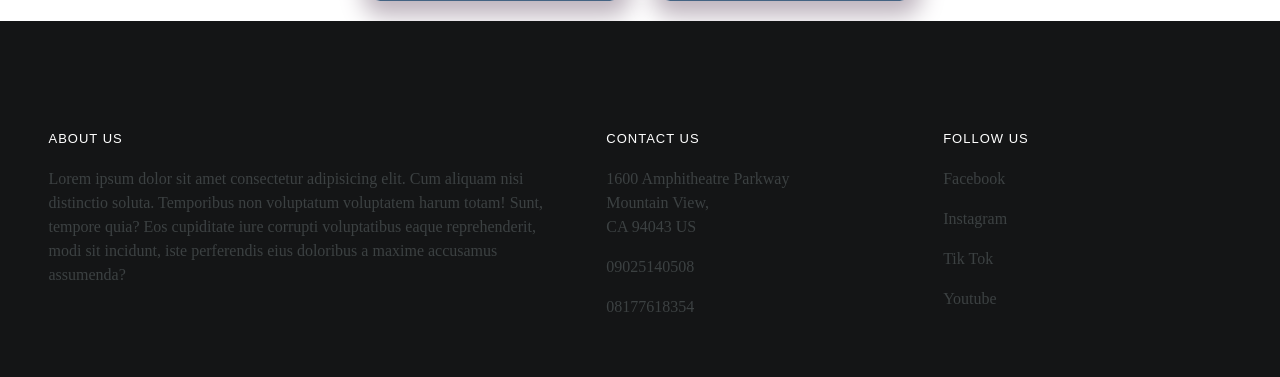
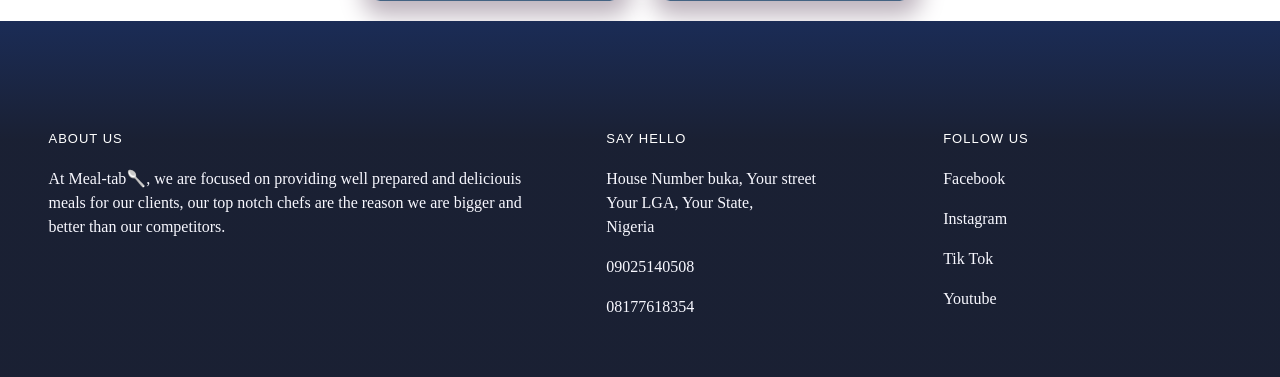
Before and after one commit to Tech-Genius/Meal-tab, a Django app: page /item/pizza/ in a window 1280 px wide. Shown: the part 956-1333 px from the top of the page. Run offline with Django 4.2, Linux system fonts and the light colour scheme; data comes from the database, SQL or seed files in the repository; style sheets or scripts are compiled from the project's sources; some libraries are stand-ins or nearby versions; some web fonts are replaced.

Commit message:
improvement

```diff
--- a/base.html
+++ b/base.html
@@ -225,13 +225,10 @@
    <div class="footer">
       <div class="footer_box" style="margin: 0px 8%;" data-aos="fade-up">
          <h3>About Us</h3>
-         <p>Lorem ipsum dolor sit amet consectetur adipisicing elit. Cum aliquam nisi distinctio soluta. Temporibus non
-            voluptatum voluptatem harum totam! Sunt, tempore quia? Eos cupiditate iure corrupti voluptatibus eaque
-            reprehenderit, modi sit incidunt, iste perferendis eius doloribus a maxime accusamus assumenda?</p>
-      </div>
+         <p>At Meal-tab🥄, we are focused on providing well prepared and deliciouis meals for our clients, our top notch chefs are the reason we are bigger and better than our competitors. </p> </div>
       <div class="footer_box" data-aos="fade-up">
-         <h3>Contact Us</h3>
-         <p>1600 Amphitheatre Parkway <br>Mountain View, <br> CA 94043 US</p>
+         <h3>Say Hello</h3>
+         <p>House Number buka, Your street <br>Your LGA, Your State,<br> Nigeria</p>
          <p><a href="tel:09025140508">09025140508</a>
             <title>Call</title>
          </p>
@@ -241,10 +238,10 @@
       </div>
       <div class="footer_box" data-aos="fade-up">
          <h3>Follow Us</h3>
-         <p><a href="">Facebook</a></p>
-         <p><a href="">Instagram</a></p>
-         <p><a href="">Tik Tok</a></p>
-         <p><a href="">Youtube</a></p>
+         <p><a>Facebook</a></p>
+         <p><a>Instagram</a></p>
+         <p><a>Tik Tok</a></p>
+         <p><a>Youtube</a></p>
       </div>
    </div>
 
--- a/general/templates/event-reservation.html
+++ b/general/templates/event-reservation.html
@@ -2,7 +2,7 @@
     #reservation {
         /* color: #f26522 !important; */
         border-radius: 5px;
-        background-color: #f26522;
+        background: linear-gradient(#f15005ee, #832b03);
         width: fit-content !important;
         padding: 12px !important;
         box-shadow: 3px 3px 3px rgb(10, 8, 8);
@@ -11,7 +11,7 @@
     #reservation:hover {
         color: white !important;
         border: 1px solid #f26522;
-        background-color: transparent;
+        background: transparent;
         transition: 1s;
     }
 </style>
--- a/general/templates/index.html
+++ b/general/templates/index.html
@@ -2,7 +2,7 @@
     #home {
         /* color: #f26522 !important; */
         border-radius: 5px;
-        background-color: #f26522;
+        background: linear-gradient(#f15005ee, #832b03);
         width: fit-content !important;
         padding: 12px !important;
         box-shadow: 3px 3px 3px rgb(10, 8, 8);
@@ -11,7 +11,7 @@
     #home:hover {
         color: white !important;
         border: 1px solid #f26522;
-        background-color: transparent;
+        background: transparent;
         transition: 1s;
     }
 </style>
@@ -631,6 +631,8 @@
 
 
             </div>
+        </div>
+    </div>
 
 
 
--- a/general/templates/table-reservation.html
+++ b/general/templates/table-reservation.html
@@ -2,7 +2,7 @@
     #reservation {
         /* color: #f26522 !important; */
         border-radius: 5px;
-        background-color: #f26522;
+        background: linear-gradient(#f15005ee, #832b03);
         width: fit-content !important;
         padding: 12px !important;
         box-shadow: 3px 3px 3px rgb(10, 8, 8);
@@ -11,7 +11,7 @@
     #reservation:hover {
         color: white !important;
         border: 1px solid #f26522;
-        background-color: transparent;
+        background: transparent;
         transition: 1s;
     }
 </style>
--- a/shop/templates/item.html
+++ b/shop/templates/item.html
@@ -11,7 +11,7 @@
     #shop {
         /* color: #f26522 !important; */
         border-radius: 5px;
-        background-color: #f26522;
+        background: linear-gradient(#f15005ee, #832b03);
         width: fit-content !important;
         padding: 12px !important;
         box-shadow: 3px 3px 3px rgb(10, 8, 8);
@@ -20,7 +20,7 @@
     #shop:hover {
         color: white !important;
         border: 1px solid #f26522;
-        background-color: transparent;
+        background: transparent;
         transition: 1s;
     }
 </style>
--- a/shop/templates/shop.html
+++ b/shop/templates/shop.html
@@ -2,7 +2,7 @@
     #shop {
         /* color: #f26522 !important; */
         border-radius: 5px;
-        background-color: #f26522;
+        background: linear-gradient(#f15005ee, #832b03);
         width: fit-content !important;
         padding: 12px !important;
         box-shadow: 3px 3px 3px rgb(10, 8, 8);
@@ -11,7 +11,7 @@
     #shop:hover {
         color: white !important;
         border: 1px solid #f26522;
-        background-color: transparent;
+        background: transparent;
         transition: 1s;
     }
 </style>
--- a/static/css/base.css
+++ b/static/css/base.css
@@ -409,10 +409,10 @@ input:-webkit-autofill:active{
 	font-size: 16px;
 	line-height: 24px;
 	position: relative;
-	color: #3C4142;
+	color: ghostwhite;
 	display: grid;
 	grid-template-columns: 1.8fr 1fr 1fr;
-	background: #141516;
+    background: linear-gradient(rgba(2, 21, 68, 0.9),rgba(1, 8, 29, 0.9), rgba(1, 8, 29, 0.9),rgba(1, 8, 29, 0.9));
 
 }
 .footer h3{
@@ -423,9 +423,10 @@ input:-webkit-autofill:active{
 	letter-spacing: 1px;
 }
 .footer a{
-	color: #3C4142;
+	color: ghostwhite;
 	text-decoration: none;
 	margin-top: 0;
+	cursor: pointer;
 }
 .footer a:hover{
 	color: #f26522;
--- a/static/css/index.css
+++ b/static/css/index.css
@@ -655,8 +655,7 @@
 }
 
 .ad_lead_to_categories button {
-    background:
-        #f26522;
+    background: linear-gradient(#f15005ee, #832b03);
     color: white;
     padding: 15px 45px;
     outline: none;
@@ -670,9 +669,9 @@
 }
 
 .ad_lead_to_categories button:hover {
-    background:
-        #b43e07;
-    transition: 1s;
+    transition: 5s;
+    background: linear-gradient(rgba(2, 21, 68, 0.9), rgba(1, 8, 29, 0.9));
+
 }
 
 
@@ -816,8 +815,7 @@
 
 
 .popular_text button {
-    background:
-        #f26522;
+    background: linear-gradient(#f15005ee, #832b03);
     color: white;
     padding: 10px 30px;
     outline: none;
@@ -831,8 +829,7 @@
 }
 
 .popular_text button:hover {
-    background:
-        #b43e07;
+opacity: 0.8;
     transition: 1s;
 }
 
@@ -858,7 +855,7 @@
     padding: 10px 15px;
     border-radius: 50%;
     font-size: 20px;
-    background-color: #f26522;
+    background: linear-gradient(#f15005ee, #832b03);
     color: white;
     cursor: pointer;
 }
--- a/static/css/item.css
+++ b/static/css/item.css
@@ -44,8 +44,7 @@
 }
 
 .item_box button{
-    background:
-    #f26522;
+    background: linear-gradient(#f15005ee, #832b03);
    color: white;
    padding: 12px 40px;
    outline: none;
@@ -59,8 +58,7 @@
 }
 
 .item_box button:hover{
-    background:
-    #b43e07;
+opacity: 0.9;
     transition: 1s;
 }
 
```
